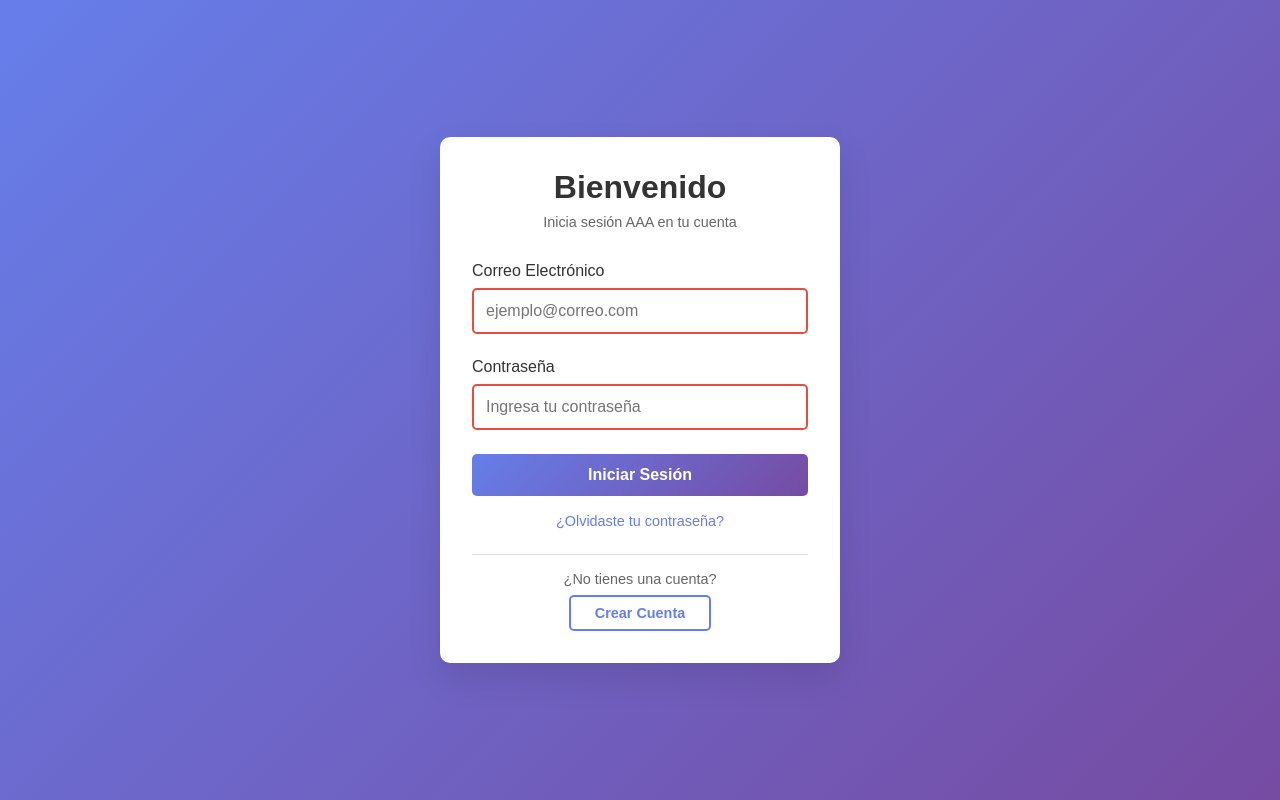
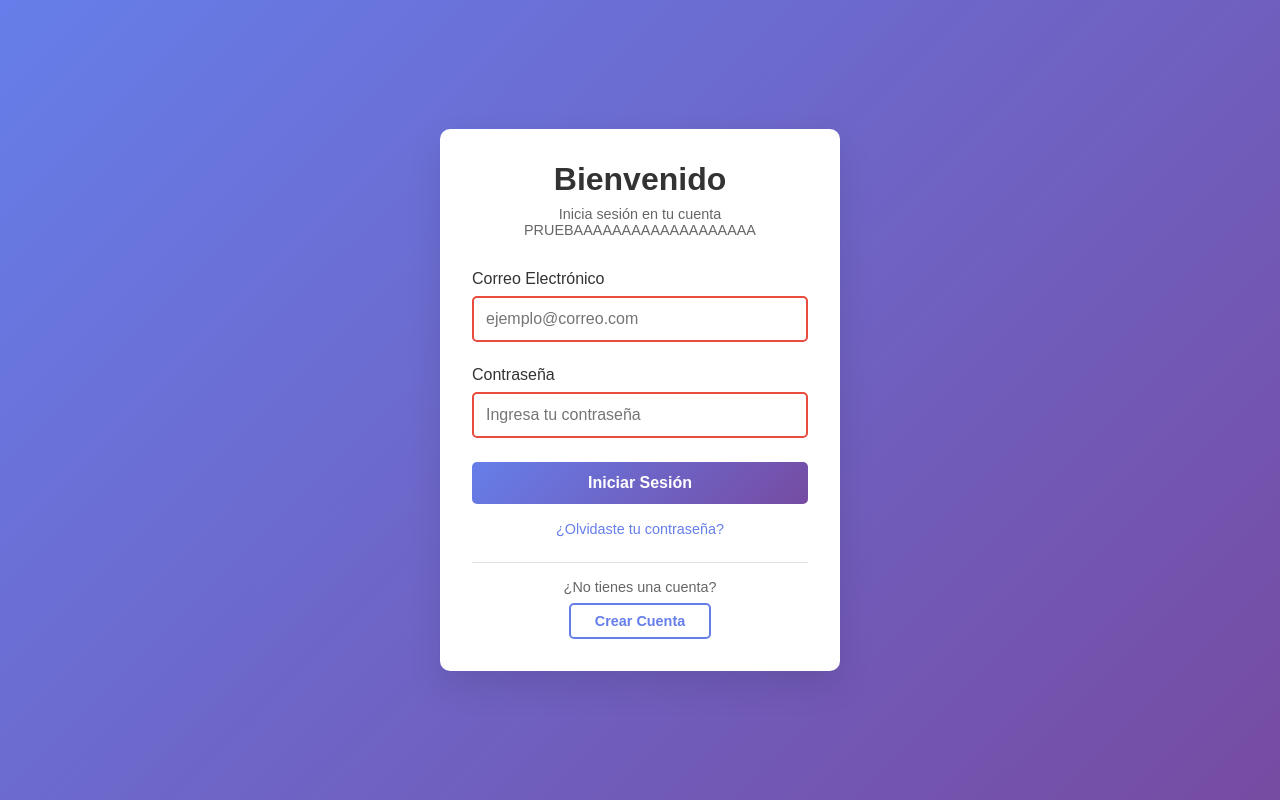
Before and after one commit to Nelsoninho-gg/Notas_uni, a website: page Vistas/login.html in a window 1280 px wide. Drawn offline with Linux system fonts and the light colour scheme.

Commit message:
test cambioOS

```diff
--- a/Vistas/login.html
+++ b/Vistas/login.html
@@ -10,7 +10,7 @@
     <div class="login-container">
         <div class="login-header">
             <h1>Bienvenido</h1>
-            <p>Inicia sesión AAA en tu cuenta</p>
+            <p>Inicia sesión en tu cuenta PRUEBAAAAAAAAAAAAAAAAAAA</p>
         </div>
 
         <div class="error-message" id="errorMessage">
```
Also changed, not shown: 1 other file.
